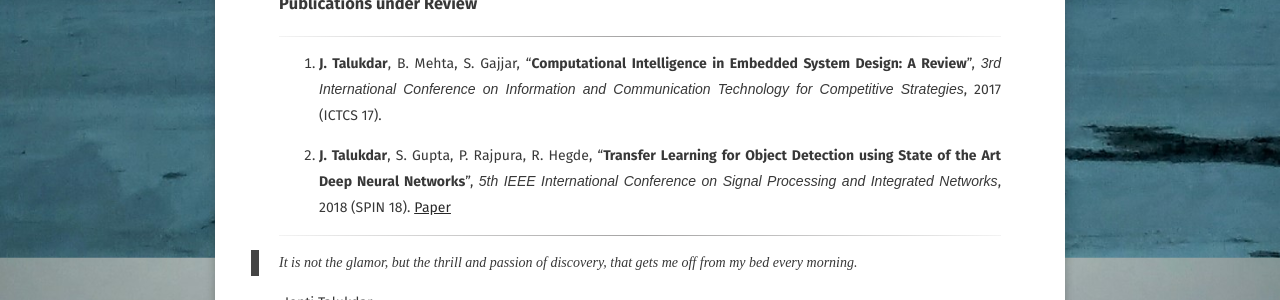
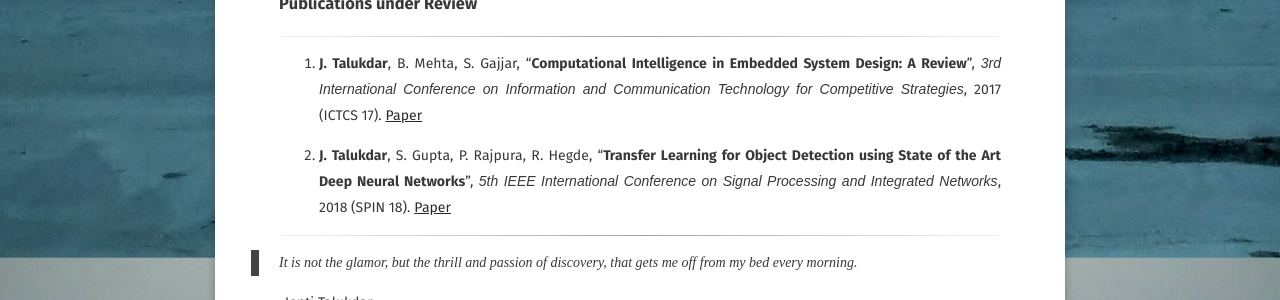
Before and after one commit to jontitalukdar/jontitalukdar.github.io_x, a Jekyll site: the page built from publications.md, in a window 1280 px wide and 900 px high, scrolled down 553 px. Shown: the part 153-453 px from the top of the window. Built offline with Jekyll 4.4.1, drawn with Linux system fonts in a browser that asks for light colours; some web fonts are replaced; comment, search, counter and statistics services are not loaded.

Commit message:
Update publications.md

```diff
--- a/publications.md
+++ b/publications.md
@@ -14,7 +14,7 @@ title: "Publications"
 
 ### Publications under Review
 ***
-1. **J. Talukdar**, B. Mehta, S. Gajjar, "**Computational Intelligence in Embedded System Design: A Review**", *3rd International Conference on Information and Communication Technology for Competitive Strategies*, 2017 (ICTCS 17).
+1. **J. Talukdar**, B. Mehta, S. Gajjar, "**Computational Intelligence in Embedded System Design: A Review**", *3rd International Conference on Information and Communication Technology for Competitive Strategies*, 2017 (ICTCS 17). [Paper](https://drive.google.com/file/d/0ByGq26nUw_7FY1JRUGlPOWQ1dWtMcHdJcm1STFZqYVpFRk84/edit){:target="_blank"}&emsp;
 
 2. **J. Talukdar**, S. Gupta, P. Rajpura, R. Hegde, "**Transfer Learning for Object Detection using State of the Art Deep Neural Networks**", *5th IEEE International Conference on Signal Processing and Integrated Networks*, 2018 (SPIN 18). [Paper](https://drive.google.com/file/d/1OAXnc1xybuX_QhdADk7FsJfTKOT9puSW/view?usp=sharing){:target="_blank"}&emsp;
 
```
